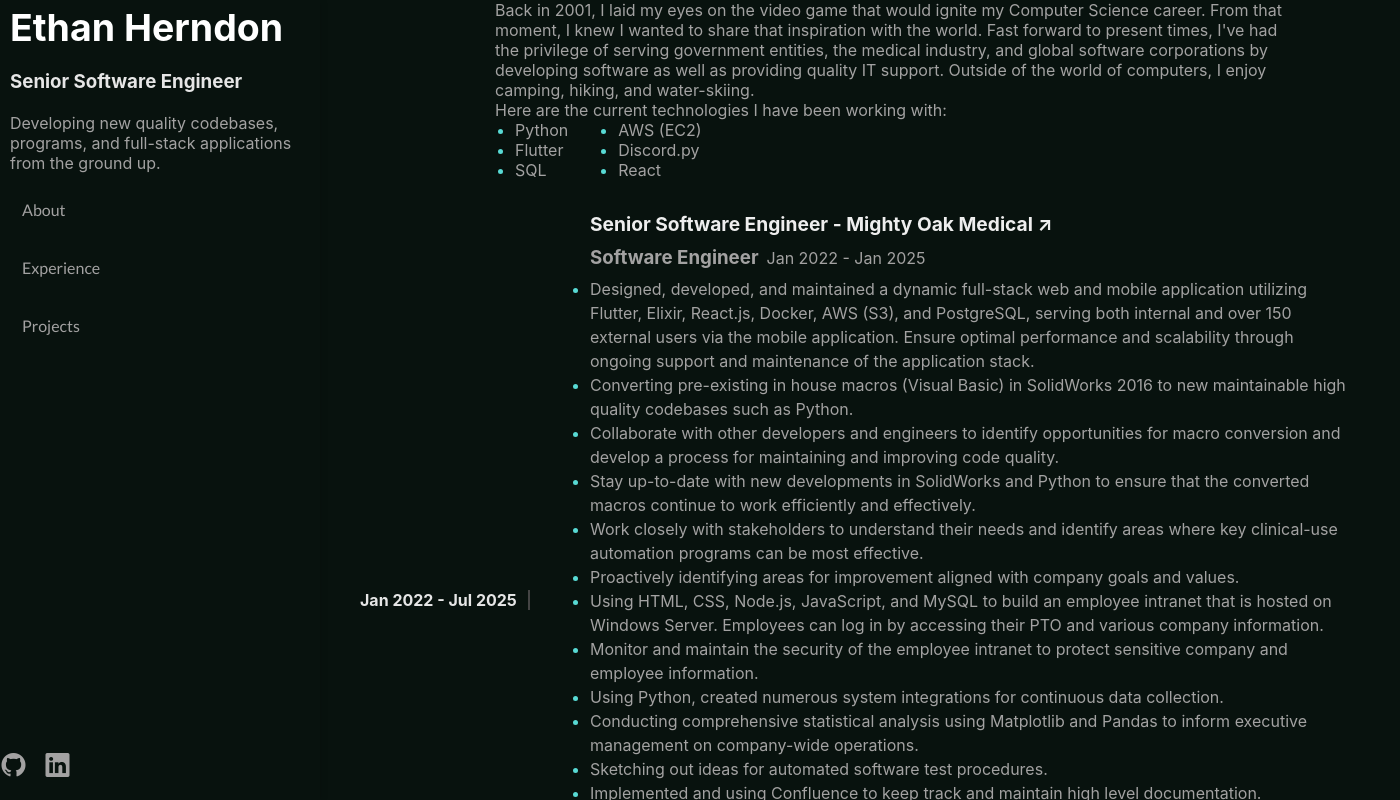
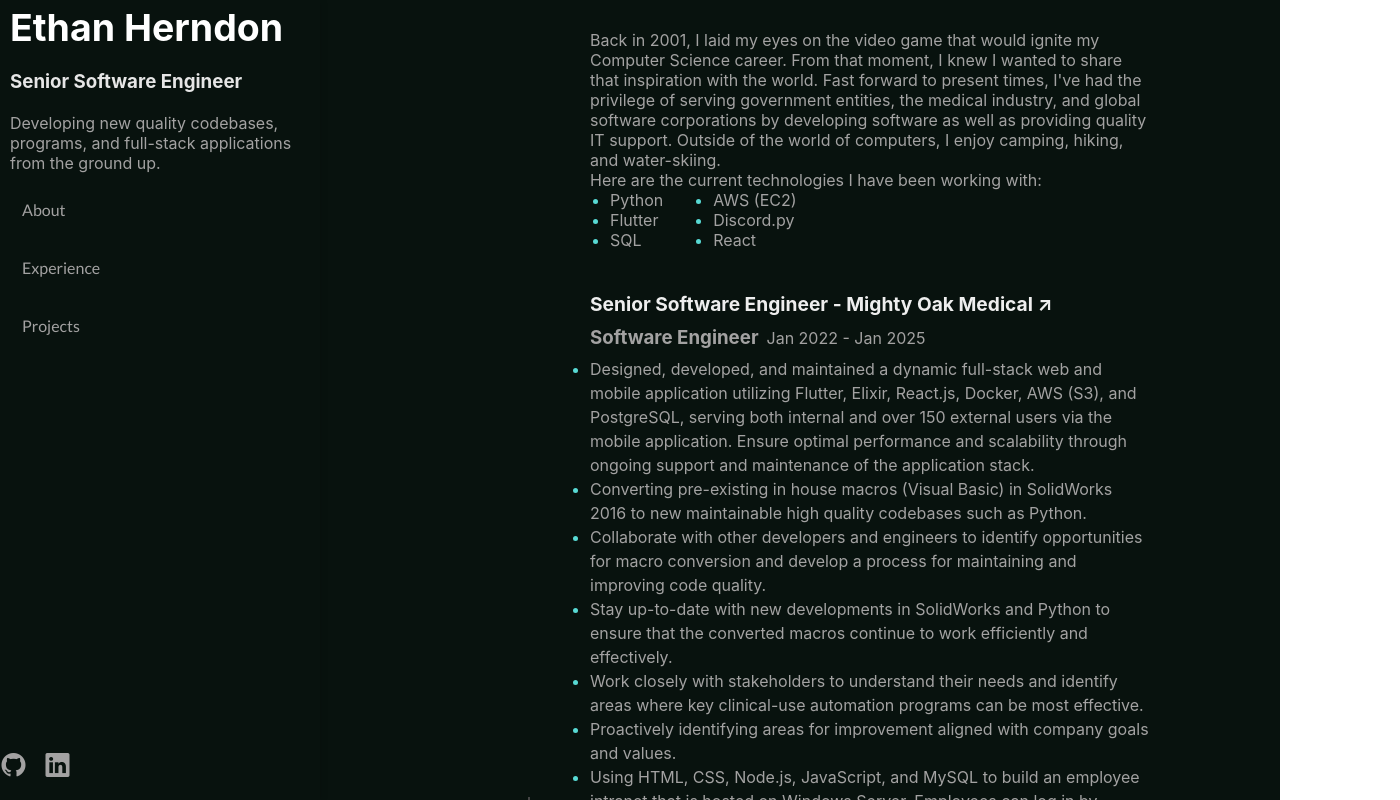
Before and after one commit to HerndonE/Portfolio-Website, a React (Create React App) app: page /#/ in a window 1280 px wide. Shown: the top 800 px of the page, 1400 px wide, since content can reach past the window. Built offline with nearby package versions, Linux system fonts and the light colour scheme.

Commit message:
Add css changes.

```diff
--- a/src/App.css
+++ b/src/App.css
@@ -39,74 +39,114 @@
   }
 }
 
+:root {
+  --experience-offset: 240px;
+}
+
+/* ===============================
+Layout Containers
+=================================*/
+
 .app-container {
   display: flex;
-  background-color:  var(--primary-color);
+  background-color: var(--primary-color);
 }
 
-/******************************/
-
 .sections-container {
-  margin-left: 250px;
+  margin-left: 350px;
   display: flex;
   flex-direction: column;
-  background-color:  var(--primary-color);
+  background-color: var(--primary-color);
   color: var(--text-color);
   padding-bottom: 100px;
+  align-items: flex-start;
 }
 
-.section {
-  padding: 100px;
-  padding-right: 50px;
-  /*background-color: lightblue;  Just for demonstration */
+/* ===============================
+Shared Section Styles
+=================================*/
+
+.section,
+.custom-about {
+  flex: 1;
+  width: 800px;
+  flex-direction: column;
   padding-top: 30px;
   padding-bottom: 10px;
+  padding-right: 50px;
+  padding-left: 0;
 }
 
-.custom-paragraph {
-  width: 1000px; /* Set a specific width for the paragraph */
+/* Additional padding for .section, if needed */
+.section {
+  padding-top: 30px;
+  padding-bottom: 10px;
+  padding-right: 50px;
 }
 
-.custom-about {
-  flex-direction: column; /* Arrange children vertically */
-  width: 800px; /* Set a specific width for the flex container */
-  padding-left: 245px;
+/* For aligned indentation across content blocks */
+.aligned-content {
+  padding-left: var(--experience-offset);
 }
 
-li::marker {
-	color: var(--tag-text-color);
+/* ===============================
+Typography & Headings
+=================================*/
+
+.custom-paragraph,
+.job-title {
+  margin: 0;
+  padding: 0;
+}
+
+.job-title {
+  color: var(--header-color);
+  font-weight: bold;
+  font-size: 1.2em;
+}
+
+.link-style,
+.project-link {
+  color: var(--header-color);
+  font-size: 1.2em;
+  font-weight: bold;
+}
+
+.link {
+  text-decoration: none;
+  color: inherit;
+}
+
+.link:hover .project-link,
+.link:hover .job-title {
+  color: var(--primary-link-color);
+}
+
+/* ===============================
+About Section
+=================================*/
+
+.about-inner {
+  padding-left: var(--experience-offset);
 }
 
 .ul-modified {
   display: grid;
   grid-template-columns: auto auto;
   justify-content: left;
-	margin-left: 20px;
+  column-gap: 50px;
+  padding-left: 20px;
   padding-right: 20px;
-	column-gap:50px; /* Adjust this value as needed */
 }
 
+li::marker,
 .ul-modified::marker {
   color: var(--tag-text-color);
 }
 
-  /********************************/
-
-.table-entry {
-  display: flex; /* Use flexbox for layout */
-  gap: 10px; /* Space between items */
-  align-items: center; /* Center items vertically */
-  margin-bottom: 50px; /* Space below each entry */
-  position: relative; /* Required for positioning the hover box */
-}
-
-.table-entry > div {
-  flex: 1; /* Allow each child to grow equally */
-}
-
-.table-entry > div:first-child {
-  width: 100px; /* Fixed width for the first item */
-}
+/* ===============================
+Experience Section
+=================================*/
 
 .experience-entry {
   display: grid;
@@ -115,7 +155,7 @@ li::marker {
   align-items: center;
   justify-content: start;
   margin-bottom: 20px;
-  position: relative; /* Required for positioning the hover box */
+  position: relative;
 }
 
 .experience-start-year {
@@ -133,65 +173,36 @@ li::marker {
   flex-direction: column;
   row-gap: 5px;
   line-height: 1.5;
-  padding-left: 50px;
+  padding-left: 50px; /* Still used internally */
 }
 
 .experience-description .link {
   text-decoration: none;
 }
 
-.link-style {
-  color: var(--header-color);
-  font-weight: bold;
-  font-size: 1.2em;
+/* ===============================
+Reusable Info Table Layout
+=================================*/
+
+.table-entry {
+  display: flex;
+  gap: 10px;
+  align-items: center;
+  margin-bottom: 50px;
+  position: relative;
 }
 
-.project-link {
-  color: var(--header-color);
-  font-size: 1.2em;
+.table-entry > div {
+  flex: 1;
 }
 
-.link:hover .project-link {
-  color: var(--primary-link-color);
+.table-entry > div:first-child {
+  width: 100px;
 }
 
-
-.job-title {
-  color: var(--header-color);
-  font-weight: bold;
-  font-size: 1.2em;
-}
-
-.link {
-  text-decoration: none;
-  color: inherit;
-}
-
-.link:hover .job-title {
-  color: var(--primary-link-color);
-}
-
-.company-name {
-  font-weight: bold;
-  color: #444;
-}
-
-.company-names {
-  display: flex;
-  flex-direction: column;
-}
-
-.tech-stack {
-  font-size: 0.8em;
-  margin-top: 5px;
-}
-
-.break-line {
-  width: 100%;
-  border-bottom: 1px solid #ccc;
-  margin: 10px 0;
-
-}
+/* ===============================
+Tags and Tech Stack
+=================================*/
 
 .tags {
   display: flex;
@@ -210,10 +221,40 @@ li::marker {
   white-space: nowrap;
 }
 
+.tech-stack {
+  font-size: 0.8em;
+  margin-top: 5px;
+}
+
+/* ===============================
+Media and Project Display
+=================================*/
+
 .project-image {
   display: flex;
   justify-content: center;
 }
+
+.break-line {
+  width: 100%;
+  border-bottom: 1px solid #ccc;
+  margin: 10px 0;
+}
+
+/* ===============================
+Company Info
+=================================*/
+
+.company-name {
+  font-weight: bold;
+  color: #444;
+}
+
+.company-names {
+  display: flex;
+  flex-direction: column;
+}
+
 
 /* Test Later
 Hover box styles
@@ -256,3 +297,37 @@ Hover box styles
 .show-more-button:hover {
   background-color: #0056b3;
 }
+
+/* ===============================
+Mobile Responsive Adjustments
+=================================*/
+@media only screen and (max-width: 768px) {
+
+  html, body {
+    min-height: 100vh;
+    background-color: var(--primary-color);
+    margin: 0;
+    padding: 0;
+  }
+
+  .app-container {
+    display: flex;
+    flex-direction: column;
+    align-items: stretch; /* or center for horizontal centering */
+    width: 100%;
+    box-sizing: border-box;
+
+  }
+
+  .sections-container {
+    margin-left: 0px;
+    padding-left: 275px;
+    display: flex;
+    flex-direction: column;
+    background-color: var(--primary-color);
+    color: var(--text-color);
+    padding-bottom: 100px;
+    align-items: flex-start;
+  }
+
+}
```
Lines whose indentation alone changed are shown as unchanged.
